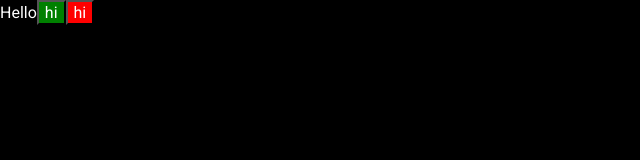
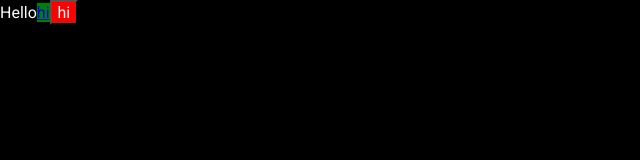
Before and after one commit to Reni101/cards-application, a React (Vite) app: page / in a window 1280 px wide. Shown: the top 160 px of the page, without its empty margins (0-640 px from the left). Built offline with nearby package versions, Linux system fonts and the light colour scheme.

Commit message:
feat: update package.json

```diff
--- a/src/App.tsx
+++ b/src/App.tsx
@@ -4,10 +4,10 @@ export function App() {
   return (
     <>
       Hello
-      <Button variant="secondary" href={'https://www.google.com/'}>
+      <Button variant="secondary" as="a" href={'https://www.google.com/'}>
         hi
       </Button>
-      <Button href="asd">hi</Button>
+      <Button>hi</Button>
     </>
   )
 }
```
Also changed, not shown: package.json (+16 -16 lines), 1 other file (tests, documents, lock files or other folders).
